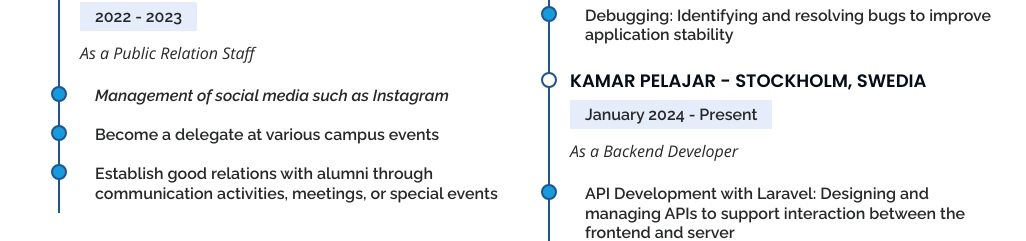
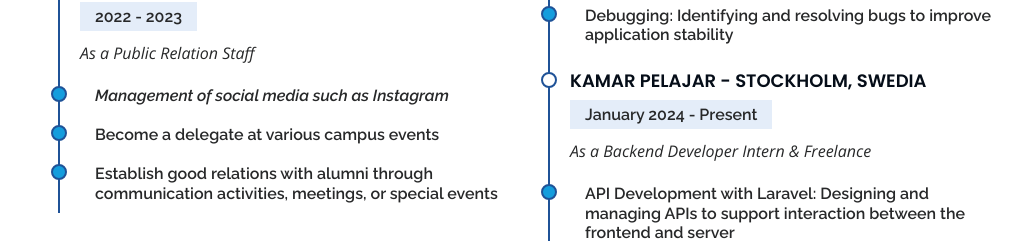
Before and after one commit to Bagas713/portofolio, a plain HTML site: page index.html in a window 1280 px wide. Shown: the part 2829-3070 px from the top of the page, without its empty margins (254-1280 px from the left). Drawn offline with nearby package versions, Linux system fonts and the light colour scheme.

Commit message:
new experience

```diff
--- a/index.html
+++ b/index.html
@@ -355,7 +355,7 @@
             <div class="resume-item">
               <h4>Kamar Pelajar - Stockholm, Swedia</h4>
               <h5>January 2024 - Present</h5>
-              <p><em>As a Backend Developer
+              <p><em>As a Backend Developer Intern & Freelance
               </em></p>
               <h6 class="skills-item">API Development with Laravel: Designing and managing APIs to support interaction between the frontend and server</h6>
               <h6 class="skills-item">Database Management: Optimizing and maintaining databases using Laravel's Eloquent ORM, ensuring data integrity and performance</h6>
```
